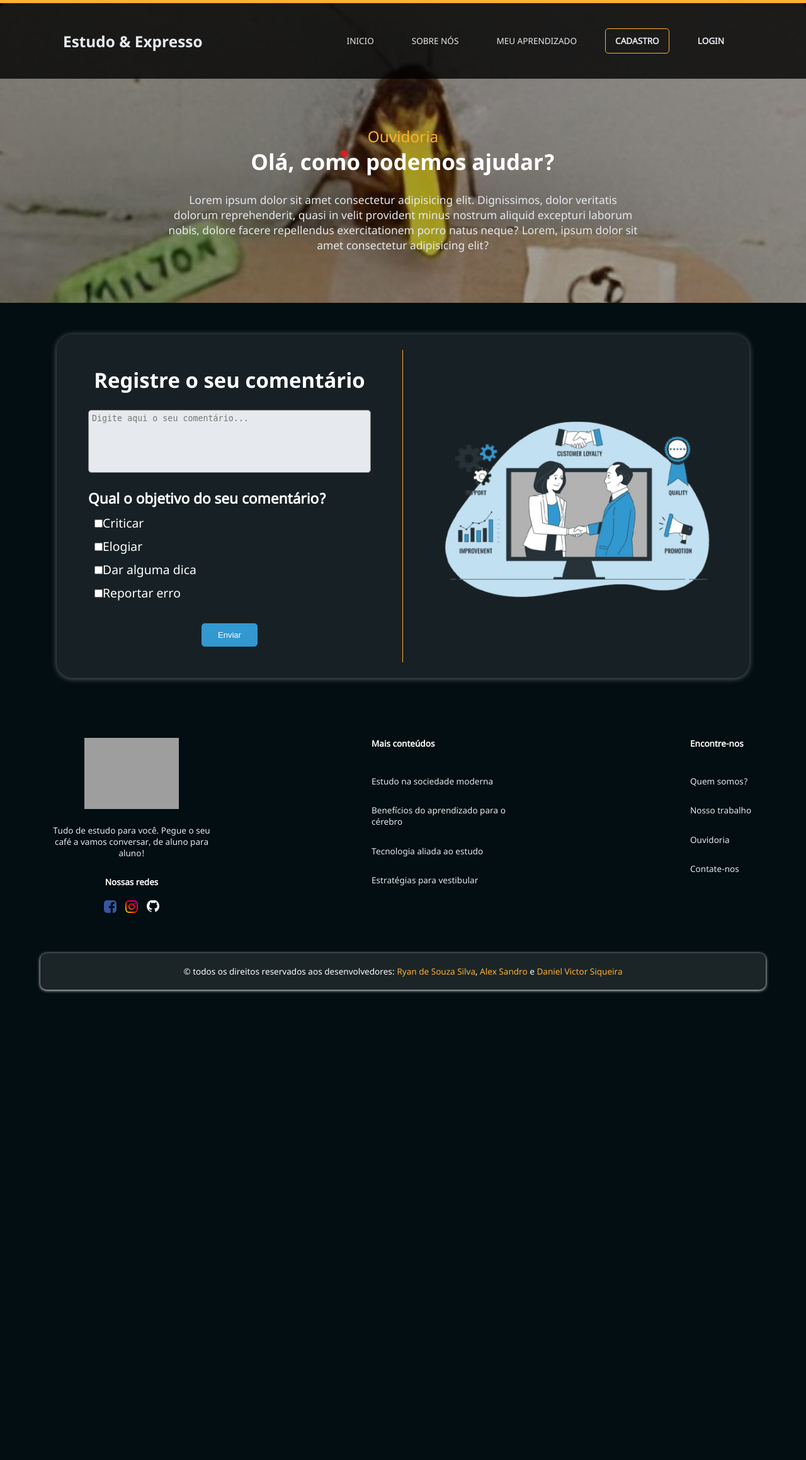
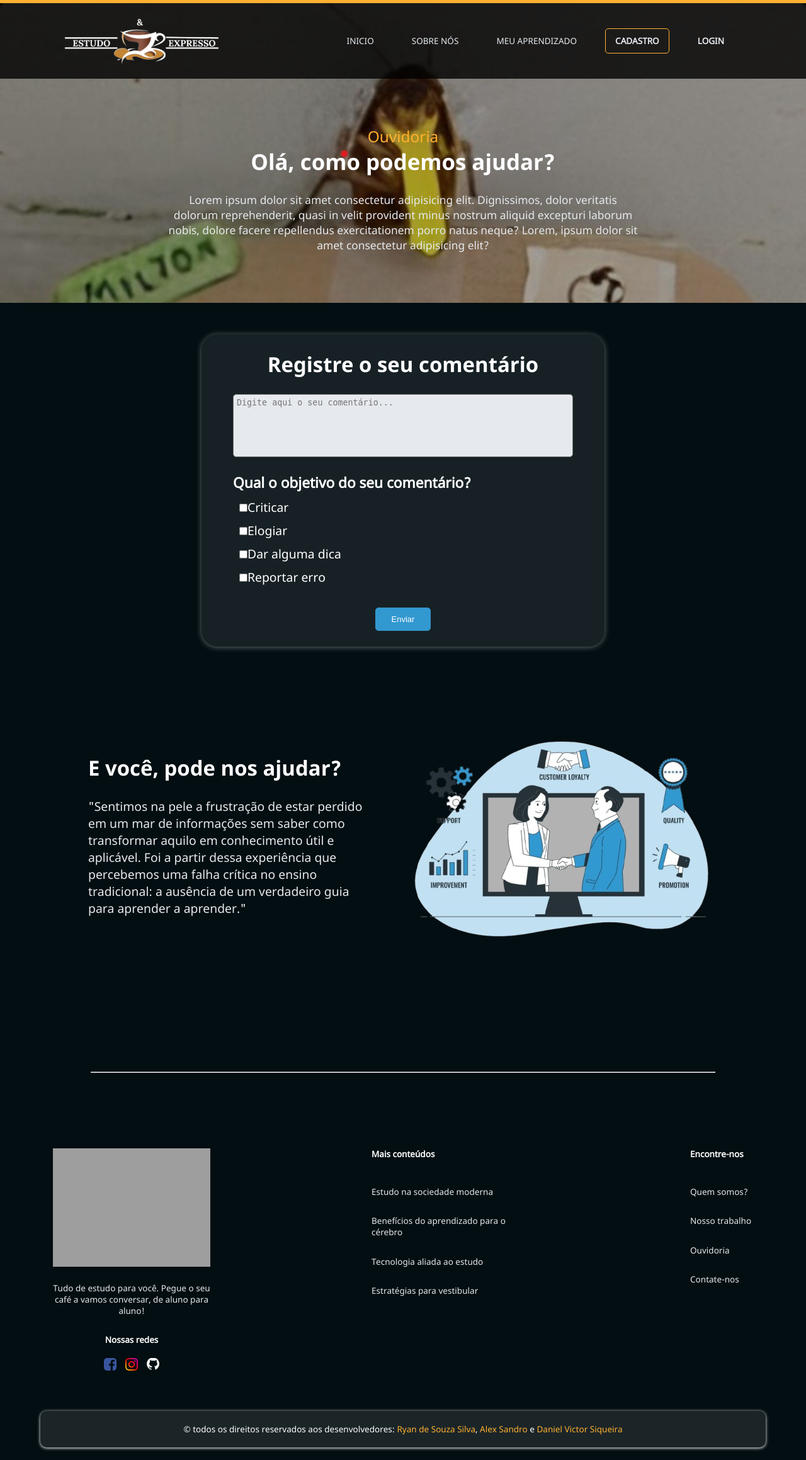
Before and after one commit to RyanSS27/TCC-escolar, a PHP site: page /ouvidoria.html in a window 1280 px wide. Shown: the whole page at 63% size. Before the commit the page ends 1577 px from the top, so only its background shows below. Run offline with PHP 8.4, Linux system fonts and the light colour scheme; grey boxes are pictures that could not be loaded.

Commit message:
ouvidoria e ajustes

```diff
--- a/TCC-escolar/capitulos/capitulo1.html
+++ b/TCC-escolar/capitulos/capitulo1.html
@@ -6,11 +6,11 @@
     <link rel="stylesheet" href="../styles/style.css">
     <link rel="stylesheet" href="capitulos.css">
     <link rel="stylesheet" href="capitulos-mediaquery.css">
-    <title>Revisão de Conteúdos e Utilizar o Estado Difuso</title>
+    <title>Organize o seu estudo</title>
 </head>
 <body>
     <header>
-        <h1 class="logo">Estudo & Expresso</h1>
+        <img src="../imagens/logo-estudo-expresso-fundo-escuro.png" alt="Estudo & Expresso" class="logo">
         <div>
             <nav>
                 <a href="../index.html">INICIO</a>
@@ -27,7 +27,7 @@
     <main>
 
         <section>
-            <h1 onload="sequestraPag()">Revisão de Conteúdos e Utilizar o Estado Difuso</h1>
+            <h1 onload="sequestraPag()">Organize o seu estudo</h1>
             <aside>Ryan de Souza Silva <span>Publicado: Outubro 12, 2024</span> Atulizado Outubro 12, 2023</aside>
             <hr>
         </section>
--- a/TCC-escolar/meu-aprendizado.html
+++ b/TCC-escolar/meu-aprendizado.html
@@ -11,7 +11,7 @@
         </head>
         <body>
             <header>
-                <h1 class="logo">Estudo & Expresso</h1>
+                <img src="imagens/logo-estudo-expresso-fundo-escuro.png" alt="Estudo & Expresso" class="logo">
                 <div>
                     <nav>
                         <a href="index.html">INICIO</a>
@@ -173,7 +173,7 @@
                 </div>
                 <div id="copyright">&#169; todos os direitos reservados aos desenvolvedores: <a href="https://github.com/ryanss27"
                         target="_blank" rel="noopener noreferrer">Ryan de Souza Silva</a>, <a
-                        href="https://www.instagram.com/alexsandro_otl?utm_source=ig_web_button_share_sheet&igsh=ZDNlZDc0MzIxNw=="
+                        href="https://github.com/Alexteodoro"
                         target="_blank" rel="noopener noreferrer">Alex Sandro</a> e <a
                         href="https://github.com/danzz226"
                         target="_blank" rel="noopener noreferrer">Daniel Victor Siqueira</a>
--- a/TCC-escolar/ouvidoria.html
+++ b/TCC-escolar/ouvidoria.html
@@ -5,12 +5,13 @@
     <meta name="viewport" content="width=device-width, initial-scale=1.0">
     <link rel="stylesheet" href="styles/style.css">
     <link rel="stylesheet" href="styles/ouvidoria.css">
+    <link rel="stylesheet" href="styles/mediaquerys/ouvidoria-mediaquery.css">
     <link rel="stylesheet" href="styles/mediaquerys/footer-rodape-mediaquery.css">
     <title>Ouvidoria</title>
 </head>
 <body>
     <header>
-        <h1 class="logo">Estudo & Expresso</h1>
+        <img src="imagens/logo-estudo-expresso-fundo-escuro.png" alt="Estudo & Expresso" class="logo">
         <div>
             <nav>
                 <a href="index.html">INICIO</a>
@@ -53,15 +54,25 @@
 
                 <input type="submit" value="Enviar" class="nviar">
             </form>
-            <div class="div-imagem">
-                <img src="imagens/ouvidoria/ouvidoria.png" alt="">
+        </div>
+
+        <div class="limite">
+            <div class="importancia-comentario">
+                <div class="textos-metade">
+                    <h2>E você, pode nos ajudar?</h2>
+                    <p>"Sentimos na pele a frustração de estar perdido em um mar de informações sem saber como transformar aquilo em conhecimento útil e aplicável. Foi a partir dessa experiência que percebemos uma falha crítica no ensino tradicional: a ausência de um verdadeiro guia para aprender a aprender."</p>
+                    <aside>- Fundadores</aside>
+                </div>
+                <img src="imagens/ouvidoria/ouvidoria.png" alt="" class="imagem-metade">
             </div>
         </div>
+
     </main>
 
     <footer class="footer-tema-escuro">
+        <hr class="separacao">
         <div class="rodape-estudo-expresso">
-            <img src="imagens/logo-fundo-claro.jpeg" alt="Informa Dev" class="logo-footer">
+            <img src="imagens/logo-estudo-expresso-preta.png" alt="Informa Dev" class="logo-footer">
             <p>Tudo de estudo para você. Pegue o seu café a vamos conversar, de aluno para aluno!</p>
 
             <span>
@@ -89,7 +100,7 @@
             <p><a href="ouvidoria.html" target="_blank">Ouvidoria</a></p>
             <p><a href="contato" target="_blank">Contate-nos</a></p>
         </div>
-        <div id="copyright">&#169; todos os direitos reservados aos desenvolvedores: <a href="https://github.com/ryanss27" target="_blank" rel="noopener noreferrer">Ryan de Souza Silva</a>, <a href="https://www.instagram.com/alexsandro_otl?utm_source=ig_web_button_share_sheet&igsh=ZDNlZDc0MzIxNw==" target="_blank" rel="noopener noreferrer">Alex Sandro</a> e <a href="https://github.com/danzz226/" target="_blank" rel="noopener noreferrer">Daniel Victor Siqueira</a>
+        <div id="copyright">&#169; todos os direitos reservados aos desenvolvedores: <a href="https://github.com/ryanss27" target="_blank" rel="noopener noreferrer">Ryan de Souza Silva</a>, <a href="https://github.com/Alexteodoro">Alex Sandro</a> e <a href="https://github.com/danzz226/" target="_blank" rel="noopener noreferrer">Daniel Victor Siqueira</a>
         </div>
     </footer>
 </body>
--- a/TCC-escolar/quem-somos.html
+++ b/TCC-escolar/quem-somos.html
@@ -12,7 +12,7 @@
 
 <body>
     <header>
-        <h1 class="logo">Estudo & Expresso</h1>
+        <img src="imagens/logo-estudo-expresso-fundo-escuro.png" alt="Estudo & Expresso" class="logo">
         <div>
             <nav>
                 <a href="index.html">INICIO</a>
@@ -179,7 +179,7 @@
             <p><a href="ouvidoria.html" target="_blank">Ouvidoria</a></p>
             <p><a href="contato" target="_blank">Contate-nos</a></p>
         </div>
-        <div id="copyright">&#169; todos os direitos reservados aos desenvolvedores: <a href="https://github.com/ryanss27" target="_blank" rel="noopener noreferrer">Ryan de Souza Silva</a>, <a href="https://www.instagram.com/alexsandro_otl?utm_source=ig_web_button_share_sheet&igsh=ZDNlZDc0MzIxNw==" target="_blank" rel="noopener noreferrer">Alex Sandro</a> e <a href="https://github.com/danzz226/" target="_blank" rel="noopener noreferrer">Daniel Victor Siqueira</a>
+        <div id="copyright">&#169; todos os direitos reservados aos desenvolvedores: <a href="https://github.com/ryanss27" target="_blank" rel="noopener noreferrer">Ryan de Souza Silva</a>, <a href="https://github.com/Alexteodoro" target="_blank" rel="noopener noreferrer">Alex Sandro</a> e <a href="https://github.com/danzz226/" target="_blank" rel="noopener noreferrer">Daniel Victor Siqueira</a>
         </div>
     </footer>
 
--- a/TCC-escolar/styles/mediaquerys/ouvidoria-mediaquery.css
+++ b/TCC-escolar/styles/mediaquerys/ouvidoria-mediaquery.css
@@ -2,6 +2,10 @@
 
 /* CELULARES */
 @media screen and (max-width:768px) {
+    form {
+        width: 100%;
+        padding: 15px;
+    }
 
 }
 
@@ -13,6 +17,20 @@
 
 /* CELULARES GRANDES E TABLETS */
 @media screen and (max-width: 964px) {
+    .posicionar {
+        display: block;
+        margin: 75px 25px;
+    }
+
+    form {
+        width: 80%;
+        margin: auto;
+        border: none;
+    }
+
+    .div-imagem {
+        display: none;
+    }
 }
 
 /* COMPUTADORES */
--- a/TCC-escolar/styles/ouvidoria.css
+++ b/TCC-escolar/styles/ouvidoria.css
@@ -1,3 +1,7 @@
+body, html {
+    background-color: var(--paletaCor1);
+}
+
 main {
     background-color: var(--paletaCor1);
     padding-bottom: 25px;
@@ -38,31 +42,33 @@ h1 {
 
 p {
     color: var(--paletaCor5);
+}
+
+.container-topo-ouvidoria p {
     max-width: 750px;
     margin-top: 25px;
 }
 
 
 .posicionar {
+    display: flex;
+    justify-content: center;
+    align-items: center;
+}
+
+form {
     background-color: rgba(255, 255, 255, 0.082);
     backdrop-filter: blur(5px);
-    max-width: 1100px;
+    color: var(--cor-textos-fundo-contraste);
+    text-align: center;
+    width: 100%;
     margin: 50px auto;
     padding: 25px 0px;
     border-radius: 25px;
-    display: flex;
-    justify-content: space-between;
-    box-shadow: 0px 1px 10px #ffffff5f;
-}
-
-form {
-    color: var(--cor-textos-fundo-contraste);
-    text-align: center;
 
     width: 50%;
     padding: 0px 50px;
-    border-radius: 25px 0px 0px 25px;
-    border-right: 1px solid var(--cor-destaque);
+    box-shadow: 0px 1px 10px #ffffff5f;
 }
 
 h2 {
@@ -138,3 +144,33 @@ input[type="submit"]:active {
 .div-imagem img {
     width: 100%;
 }
+
+.limite {
+    max-width: 1000px;
+}
+
+.limite hr {
+    width: 100%;
+    margin: 25px 0px 50px 0px;
+}
+
+.limite .textos-metade {
+    max-width: 700px;
+    margin-right: 50px;
+}
+
+
+.importancia-comentario {
+    width: 100%;
+    display: flex;
+    align-items: center;
+    justify-content: space-between;
+}
+
+.separacao {
+    border-color: var(--paletaCor5);
+}
+
+footer {
+    margin-top: 100px;
+}
--- a/TCC-escolar/styles/style.css
+++ b/TCC-escolar/styles/style.css
@@ -76,9 +76,7 @@ header {
 }
 
 .logo {
-    color: var(--paletaCor5);
-    font-size: 1.8em;
-    display: inline;
+    max-width: 250px;
 }
 
 nav {
@@ -235,7 +233,7 @@ footer div {
 }
 
 .logo-footer {
-    max-width: 150px;
+    max-width: 250px;
     margin: 0px auto 25px auto;
 }
 
```
Also changed, not shown: TCC-escolar/capitulos/capitulo2.html (+14 -10 lines), TCC-escolar/capitulos/capitulo3.html (+14 -10 lines), TCC-escolar/capitulos/capitulo4.html (+13 -9 lines), TCC-escolar/index.html (+4 -4 lines), TCC-escolar/imagens/logo-estudo-expresso-fundo-claro.png (added), TCC-escolar/imagens/logo-estudo-expresso-fundo-escuro.png (added), TCC-escolar/imagens/logo.png (deleted), TCC-escolar/imagens/testes-logo/logo-cafe-removebg-preview.png (renamed from TCC-escolar/imagens/logo-cafe-removebg-preview.png), TCC-escolar/imagens/testes-logo/logo-cafe.jpg (renamed from TCC-escolar/imagens/logo-cafe.jpg), TCC-escolar/imagens/testes-logo/logo-estudo-expresso-branco.png (added), TCC-escolar/imagens/testes-logo/logo-estudo-expresso-teste.png (renamed from TCC-escolar/imagens/logo-estudo-expresso-teste.png), TCC-escolar/imagens/testes-logo/logo-estudo-expresso.png (renamed from TCC-escolar/imagens/logo-estudo-expresso.png), 1 other file.
